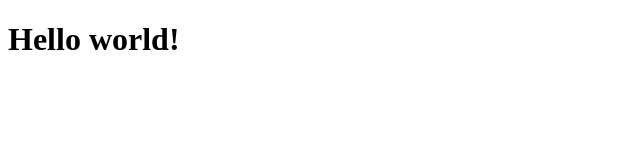
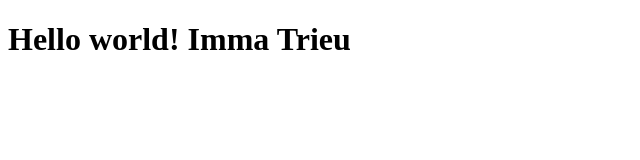
Before and after one commit to quangtrieu2509/demo-git, a plain HTML site: page index.html in a window 1280 px wide. Shown: the whole page, without its empty margins (0-640 px from the left). Drawn offline with Linux system fonts and the light colour scheme.

Commit message:
first change

```diff
--- a/index.html
+++ b/index.html
@@ -9,7 +9,7 @@
 </head>
 
 <body>
-    <h1>Hello world!</h1>
+    <h1>Hello world! Imma Trieu</h1>
 </body>
 
 </html>
```
